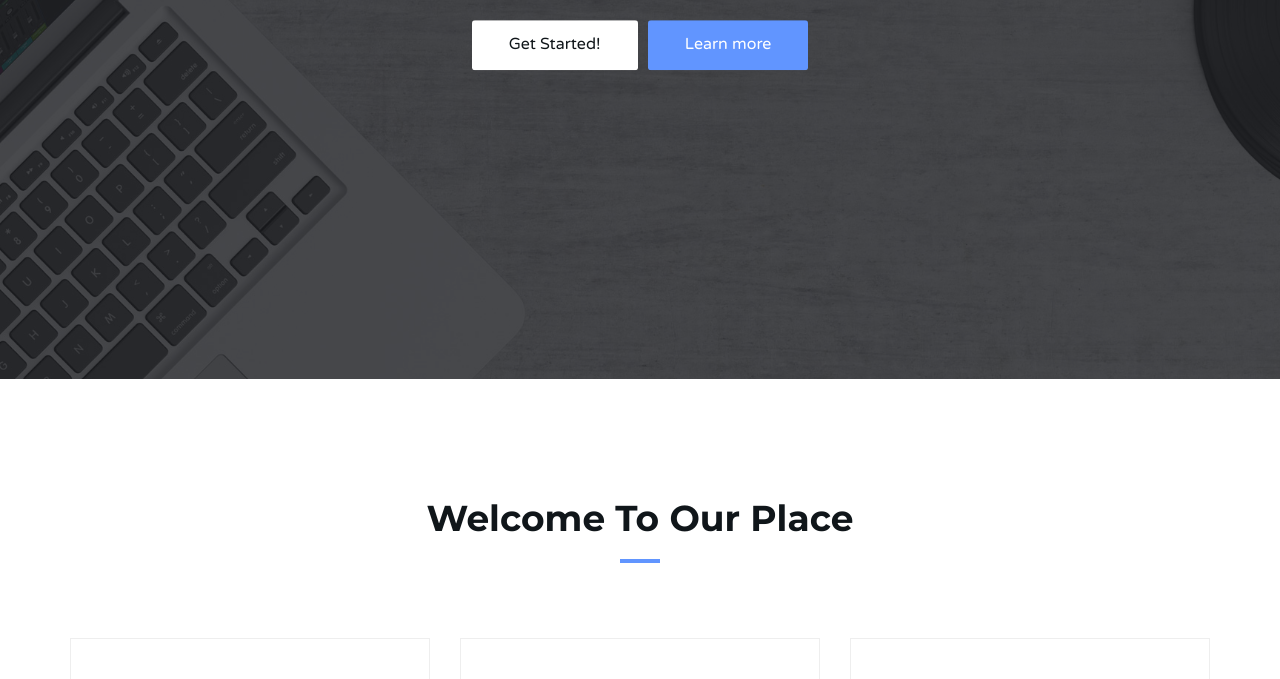
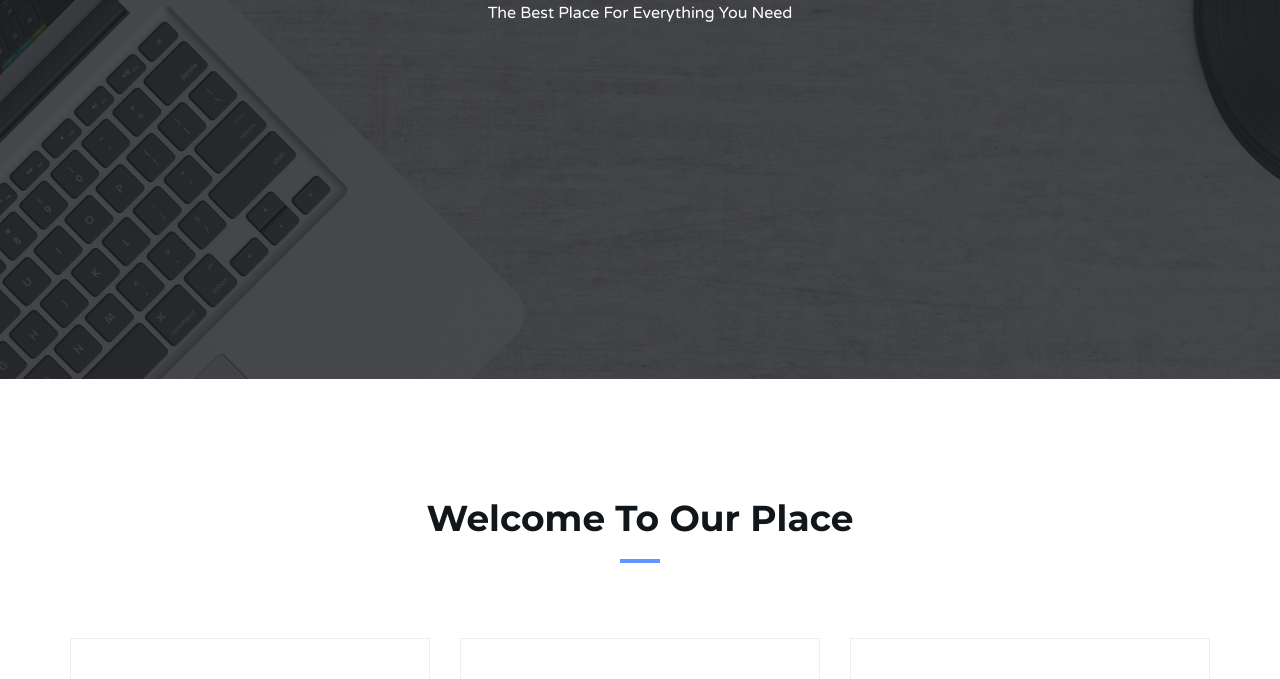
Before and after one commit to aeromatepro/Tampilan, a plain HTML site: page index.html in a window 1280 px wide. Shown: the part 421-1100 px from the top of the page. Drawn offline with Linux system fonts and the light colour scheme.

Commit message:
ilangi button

```diff
--- a/index.html
+++ b/index.html
@@ -98,8 +98,6 @@
 							<h1 class="white-text">The Creative World Place</h1>
 							<p class="white-text">The Best Place For Everything You Need
 							</p>
-							<button class="white-btn">Get Started!</button>
-							<button class="main-btn">Learn more</button>
 						</div>
 					</div>
 					<!-- /home content -->
```
